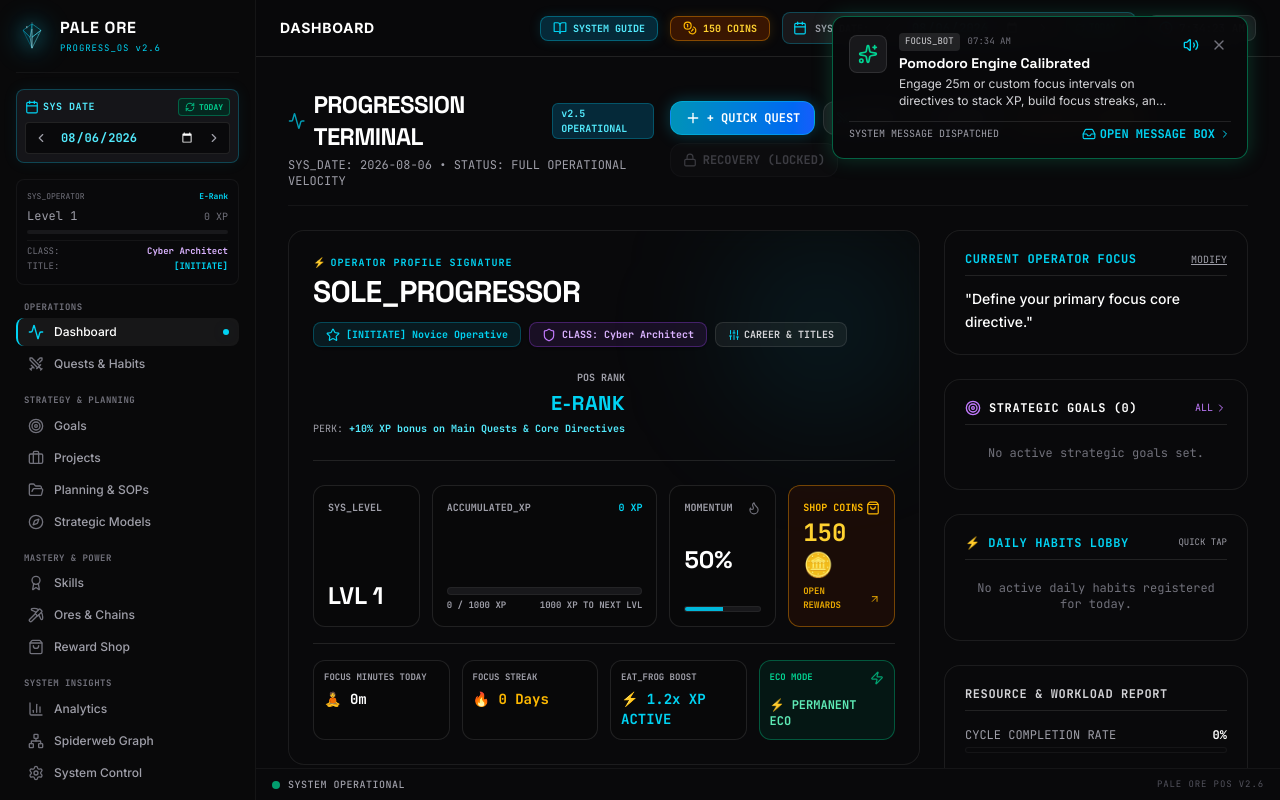
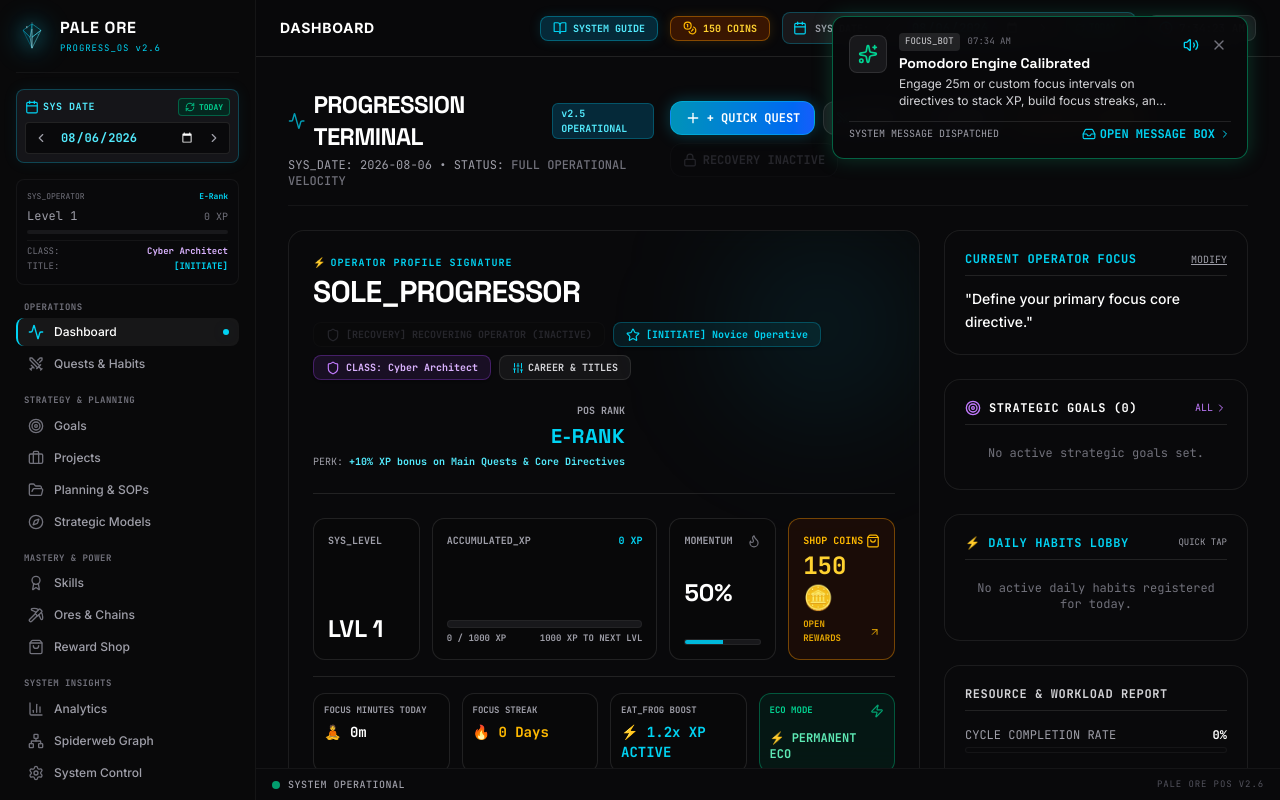
Before and after one commit to ghomrasnichameseddin-cloud/pale-ore, a React (Vite) app: page / in a window 1280 px wide. Built offline with nearby package versions, Linux system fonts and the light colour scheme.

Commit message:
recovery operator in dashboard fixed

```diff
--- a/src/components/DashboardView.tsx
+++ b/src/components/DashboardView.tsx
@@ -108,8 +108,10 @@ export const DashboardView: React.FC<DashboardViewProps> = ({ onNavigate }) => {
   const activeJob = getActiveJob(state.profile.jobId, state.customJobs || [], state.deletedJobIds || []);
   const activeTitle = getActiveTitle(state.profile.equippedTitleId, state.customTitles || [], state.deletedTitleIds || []);
 
+  const isRecoveryActive = state.profile.recoveryMode || state.quests.some(q => q.status === 'Active' && (q.type.toUpperCase() === 'PENALTY' || q.type.toUpperCase() === 'RECOVERY'));
+
   const baseQuests = state.quests.filter(q => {
-    if (state.profile.recoveryMode) {
+    if (isRecoveryActive) {
       if (q.type !== 'Recovery' && q.type !== 'Optional' && q.type !== 'Penalty') return false;
     }
     return true;
@@ -252,7 +254,16 @@ export const DashboardView: React.FC<DashboardViewProps> = ({ onNavigate }) => {
             </span>
           </div>
           <p className="text-xs text-zinc-400 font-mono mt-1">
-            SYS_DATE: {systemDate} • STATUS: {state.profile.recoveryMode ? 'RECOVERY PROTOCOL' : 'FULL OPERATIONAL VELOCITY'}
+            SYS_DATE: {systemDate} • STATUS:{' '}
+            {isRecoveryActive ? (
+              <span className="text-amber-400 font-bold animate-pulse drop-shadow-[0_0_10px_rgba(245,158,11,0.8)]">
+                🛡️ RECOVERY PROTOCOL ACTIVE
+              </span>
+            ) : (
+              <span className="text-zinc-500 font-medium">
+                FULL OPERATIONAL VELOCITY
+              </span>
+            )}
           </p>
         </div>
 
@@ -300,11 +311,15 @@ export const DashboardView: React.FC<DashboardViewProps> = ({ onNavigate }) => {
           <button
             disabled={true}
             onClick={(e) => e.preventDefault()}
-            className="px-3 py-2 rounded-xl text-xs font-mono font-bold flex items-center gap-1.5 border bg-zinc-900/50 text-zinc-500 border-white/5 opacity-50 cursor-not-allowed pointer-events-none"
-            title="Recovery Protocol button is disabled by system policy"
+            className={`px-3 py-2 rounded-xl text-xs font-mono font-bold flex items-center gap-1.5 border transition-all ${
+              isRecoveryActive
+                ? 'bg-amber-950/80 text-amber-300 border-amber-500/60 shadow-[0_0_18px_rgba(245,158,11,0.6)] animate-pulse cursor-not-allowed pointer-events-none'
+                : 'bg-zinc-950/40 text-zinc-600 border-white/5 opacity-40 cursor-not-allowed pointer-events-none'
+            }`}
+            title="Recovery Protocol status is automated by system requirements (no manual switching off)"
           >
-            <Lock className="h-3.5 w-3.5 text-zinc-500" />
-            <span>{state.profile.recoveryMode ? 'RECOVERY ON (LOCKED)' : 'RECOVERY (LOCKED)'}</span>
+            <Lock className={`h-3.5 w-3.5 ${isRecoveryActive ? 'text-amber-400' : 'text-zinc-600'}`} />
+            <span>{isRecoveryActive ? 'RECOVERY PROTOCOL ACTIVE (LOCKED)' : 'RECOVERY INACTIVE'}</span>
           </button>
         </div>
       </div>
@@ -318,19 +333,38 @@ export const DashboardView: React.FC<DashboardViewProps> = ({ onNavigate }) => {
           {/* PROFILE TERMINAL CARD */}
           <div className="glass-panel rounded-2xl p-6 relative overflow-hidden border border-cyan-500/20 bg-gradient-to-br from-zinc-950 via-zinc-950 to-cyan-950/20" id="profile-card">
             {/* Background glow accent */}
-            <div className="absolute right-0 top-0 w-48 h-48 bg-cyan-500/10 rounded-full blur-3xl pointer-events-none" />
+            <div className={`absolute right-0 top-0 w-48 h-48 rounded-full blur-3xl pointer-events-none transition-all ${
+              isRecoveryActive ? 'bg-amber-500/20 animate-pulse' : 'bg-cyan-500/10'
+            }`} />
 
             <div className="flex justify-between items-start flex-wrap gap-4 relative z-10">
               <div>
                 <span className="text-[10px] font-mono text-cyan-400 tracking-widest uppercase font-bold flex items-center gap-1">
                   <span>⚡</span> OPERATOR PROFILE SIGNATURE
                 </span>
-                <h3 className="font-display text-3xl font-extrabold text-white mt-1 uppercase tracking-tight">
-                  {state.profile.recoveryMode ? 'RECOVERING_OPERATOR' : 'SOLE_PROGRESSOR'}
+                <h3 className={`font-display text-3xl font-extrabold uppercase tracking-tight transition-all mt-1 ${
+                  isRecoveryActive
+                    ? 'text-amber-400 drop-shadow-[0_0_20px_rgba(245,158,11,0.95)] animate-pulse'
+                    : 'text-white'
+                }`}>
+                  {isRecoveryActive ? '🛡️ RECOVERING_OPERATOR' : 'SOLE_PROGRESSOR'}
                 </h3>
 
                 {/* Job & Title Badges */}
                 <div className="flex flex-wrap items-center gap-2 mt-3">
+                  {/* RECOVERY TITLE BADGE - GLOWS WHEN ACTIVE, DIMS WHEN INACTIVE */}
+                  {isRecoveryActive ? (
+                    <span className="text-[10px] font-mono font-bold bg-amber-950/90 border border-amber-500/60 text-amber-300 px-3 py-1 rounded-lg flex items-center gap-1.5 shadow-[0_0_15px_rgba(245,158,11,0.5)] animate-pulse">
+                      <Shield className="h-3.5 w-3.5 text-amber-400" />
+                      [RECOVERY] RECOVERING OPERATOR
+                    </span>
+                  ) : (
+                    <span className="text-[10px] font-mono font-bold bg-zinc-950/40 border border-white/5 text-zinc-600 px-3 py-1 rounded-lg flex items-center gap-1.5 opacity-40">
+                      <Shield className="h-3.5 w-3.5 text-zinc-600" />
+                      [RECOVERY] RECOVERING OPERATOR (INACTIVE)
+                    </span>
+                  )}
+
                   <span className="text-[10px] font-mono font-bold bg-cyan-500/10 border border-cyan-500/30 text-cyan-400 px-3 py-1 rounded-lg flex items-center gap-1.5 shadow-sm">
                     <Star className="h-3.5 w-3.5 text-cyan-400" />
                     [{activeTitle.badge}] {activeTitle.name}
```
Also changed, not shown: 1 other file (tests, documents, lock files or other folders).
